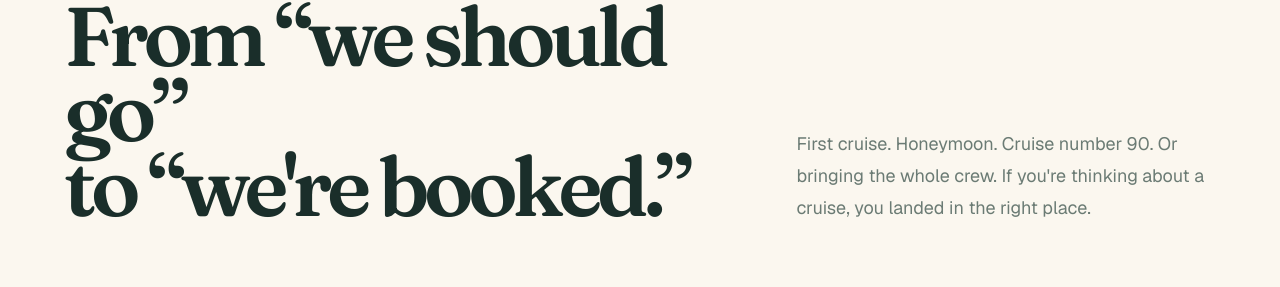
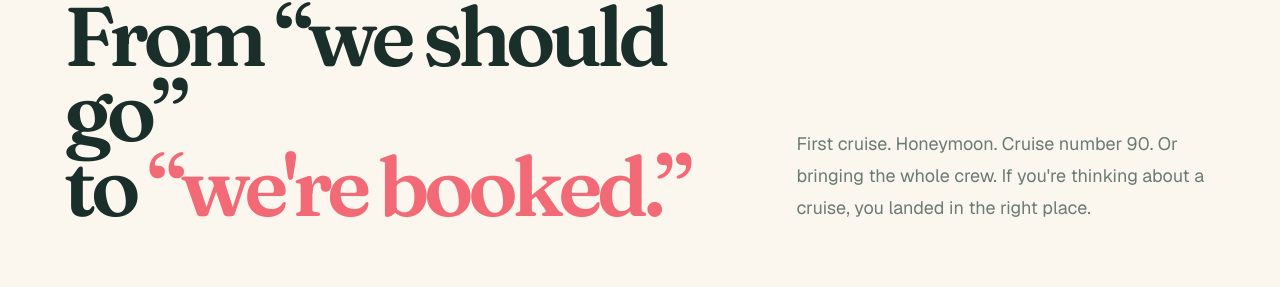
Before and after one commit to mrrickyspanish/travelholics, a Next.js app: page / in a window 1280 px wide. Shown: the part 865-1152 px from the top of the page. Built offline with nearby package versions, Linux system fonts and the light colour scheme; no server answers.

Commit message:
Emphasize booked payoff in brand thesis

```diff
--- a/components/brand-thesis.tsx
+++ b/components/brand-thesis.tsx
@@ -17,7 +17,7 @@ export const BrandThesis = () => {
         <div className="grid gap-6 lg:grid-cols-[0.62fr_0.38fr] lg:items-end lg:gap-12">
           <h2 className="max-w-[16ch] font-serif text-[clamp(2.7rem,6.5vw,6.6rem)] font-semibold leading-[0.9] tracking-[-0.065em] text-royal-deep">
             <span className="block">From “we should go”</span>
-            <span className="block">to “we&apos;re booked.”</span>
+            <span className="block">to <span className="text-coral">“we&apos;re booked.”</span></span>
           </h2>
 
           <div className="max-w-xl lg:justify-self-end">
```
